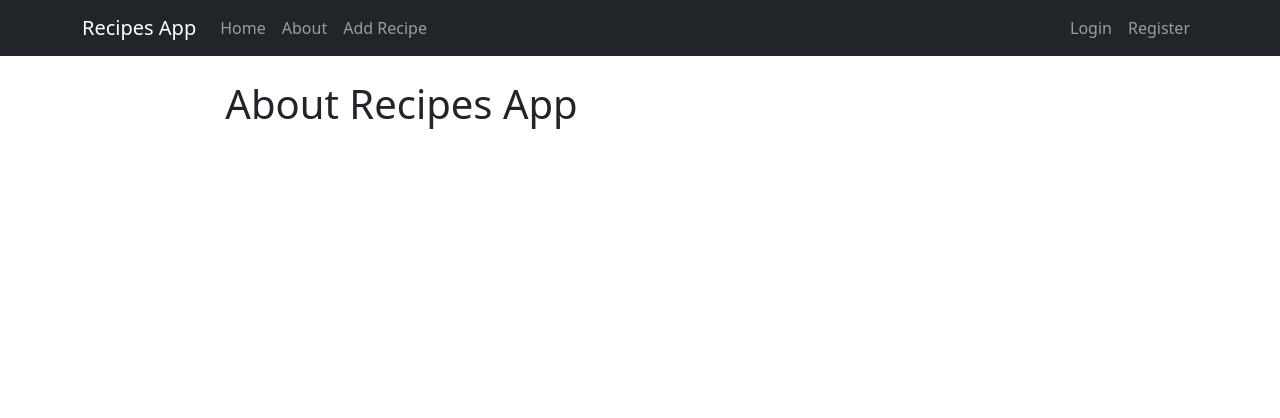
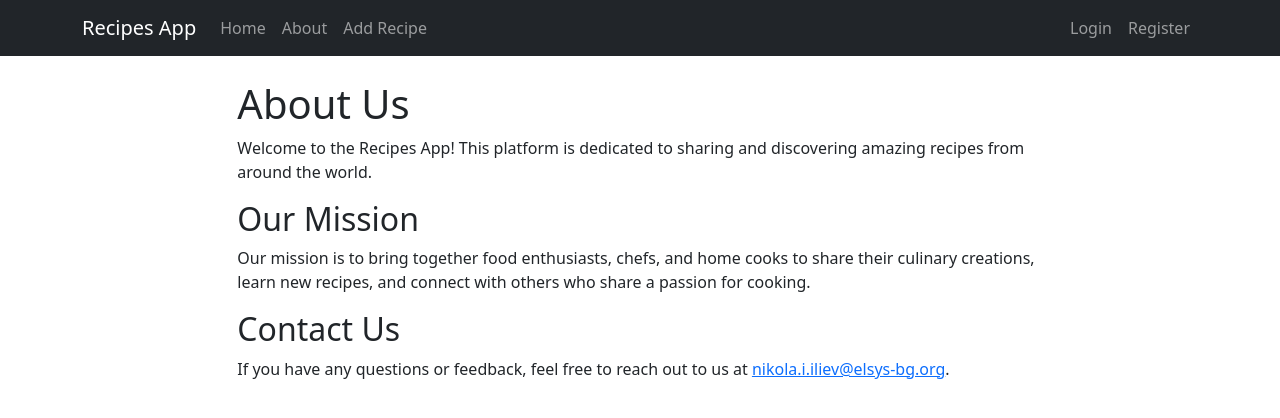
Before and after one commit to NikolaIliev2008/django_website, a Django app: page /about/ in a window 1280 px wide. Shown: the top 418 px of the page. Run offline with Django 5.2, Linux system fonts and the light colour scheme.

Commit message:
Changed the about page to better. Added serializers.py and made tests with every request with url recipes/ and added api_view into views.py and made function for every request.

```diff
--- a/django_website/settings.py
+++ b/django_website/settings.py
@@ -38,7 +38,7 @@ INSTALLED_APPS = [
     'django.contrib.messages',
     'django.contrib.staticfiles',
 
-    'recipes.apps.RecipesConfig',
+    'recipes',
     'users',
     'crispy_bootstrap4',
     'crispy_forms',
--- a/recipes/serializers.py
+++ b/recipes/serializers.py
@@ -4,4 +4,4 @@ from .models import Recipe
 class RecipeSerializer(serializers.ModelSerializer):
     class Meta:
         model = Recipe
-        fields = ['id', 'title', 'description', 'author', 'created_at', 'updated_at']
+        fields = ['id','title','description','author', 'time_created', 'time_updated']
--- a/recipes/urls.py
+++ b/recipes/urls.py
@@ -1,5 +1,8 @@
-from django.urls import path
+from django.urls import path,include
 from . import views
+from rest_framework.routers import DefaultRouter
+
+
 
 urlpatterns = [
     path('',views.RecipeListView.as_view(), name="home"),
@@ -7,6 +10,8 @@ urlpatterns = [
     path('recipe/<int:pk>',views.RecipeDetailView.as_view(), name="recipes-detail"),
     path('recipe/<int:pk>/update',views.RecipeUpdateView.as_view(), name="recipes-update"),
     path('recipe/<int:pk>/delete',views.RecipeDeleteView.as_view(), name="recipes-delete"),
+    path('recipes/',views.recipe_list),
+    path('recipes/<int:id>',views.recipe_detail),
 
     path('about/',views.about, name="about-page"),
 ]
--- a/recipes/views.py
+++ b/recipes/views.py
@@ -1,14 +1,17 @@
 from django.shortcuts import render
 from . import models
+from rest_framework.permissions import IsAuthenticatedOrReadOnly
 from django.views.generic import ListView, DetailView,CreateView,UpdateView, DeleteView
 from django.contrib.auth.mixins import LoginRequiredMixin, UserPassesTestMixin
 from rest_framework.response import Response
 from rest_framework.views import APIView
 from rest_framework import status
 from .models import Recipe
+from rest_framework import viewsets
+from django.urls import reverse_lazy
 from .serializers import RecipeSerializer
-from django.urls import reverse_lazy
-from django.http import HttpResponse
+from django.http import JsonResponse
+from rest_framework.decorators import api_view
 
 
 
@@ -60,3 +63,48 @@ class RecipeDeleteView(DeleteView, UserPassesTestMixin, LoginRequiredMixin):
 
 def about(request):
         return render(request, "recipes/about.html")
+
+@api_view(['GET','POST'])
+def recipe_list(request):
+
+      if request.method == 'GET':
+            recipes = Recipe.objects.all()
+            serializer = RecipeSerializer(recipes, many=True)
+            return Response(serializer.data)
+
+      if request.method == 'POST':
+          serializer = RecipeSerializer(data=request.data)
+          if serializer.is_valid():
+               serializer.save()
+               return Response(serializer.data, status=status.HTTP_201_CREATED)
+
+@api_view(['PUT','GET','DELETE','PATCH'])
+def recipe_detail(request,id,self):
+
+      try:
+            recipe = Recipe.objects.get(pk=id)
+      except Recipe.DoesNotExist:
+            return Response(status=status.HTTP_404_NOT_FOUND)
+
+      if request.method == 'GET':
+            serializer = RecipeSerializer(recipe)
+            return Response(serializer.data)
+
+      elif request.method == 'PUT':
+           serializer = RecipeSerializer(recipe, data=request.data)
+           if serializer.is_valid():
+                serializer.save()
+                return Response(serializer.data)
+           return Response(serializer.errors, status=status.HTTP_400_BAD_REQUEST)
+
+      elif request.method == 'DELETE':
+           recipe.delete()
+           return Response(status=status.HTTP_204_NO_CONTENT)
+
+      elif request.method == 'PATCH':
+            recipe = self.get_object()
+            serializer = RecipeSerializer(recipe, data=request.data, partial=True)
+            if serializer.is_valid():
+                  serializer.save()
+                  return Response(serializer.data)
+      return Response(serializer.errors, status=status.HTTP_400_BAD_REQUEST)
--- a/templates/recipes/about.html
+++ b/templates/recipes/about.html
@@ -1,5 +1,12 @@
 {% extends 'recipes/base.html' %}
 
 {% block content %}
-    <h1> About Recipes App</h1>
+<div class="container">
+    <h1>About Us</h1>
+    <p>Welcome to the Recipes App! This platform is dedicated to sharing and discovering amazing recipes from around the world.</p>
+    <h2>Our Mission</h2>
+    <p>Our mission is to bring together food enthusiasts, chefs, and home cooks to share their culinary creations, learn new recipes, and connect with others who share a passion for cooking.</p>
+    <h2>Contact Us</h2>
+    <p>If you have any questions or feedback, feel free to reach out to us at <a href="mailto:nikola.i.iliev@elsys-bg.org">nikola.i.iliev@elsys-bg.org</a>.</p>
+</div>
 {% endblock content %}
--- a/templates/recipes/base.html
+++ b/templates/recipes/base.html
@@ -36,12 +36,15 @@
           </div>
           <div class="navbar-nav">
             {% if user.is_authenticated %}
-              <a class="nav-item nav-link" href="{% url 'user-logout' %}">Logout</a>
-              <a class="nav-item nav-link" href="{% url 'user-profile' %}">My Profile</a>
-            {% else %}
-              <a class="nav-item nav-link" href="{% url 'user-login' %}">Login</a>
-              <a class="nav-item nav-link" href="{% url 'user-register' %}">Register</a>
-            {% endif %}
+            <form method="post" action="{% url 'user-logout' %}">
+                {% csrf_token %}
+                <button type="submit" class="nav-link btn btn-link">Logout</button>
+            </form>
+            <a class="nav-item nav-link" href="{% url 'user-profile' %}">My Profile</a>
+          {% else %}
+            <a class="nav-item nav-link" href="{% url 'user-login' %}">Login</a>
+            <a class="nav-item nav-link" href="{% url 'user-register' %}">Register</a>
+          {% endif %}
           </div>
         </div>
       </nav>
```
